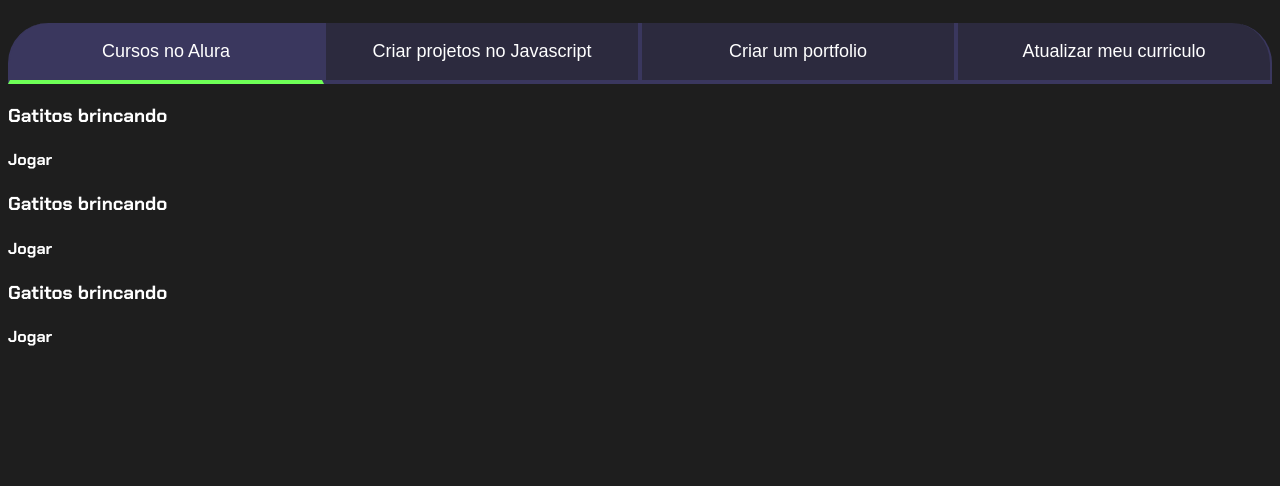
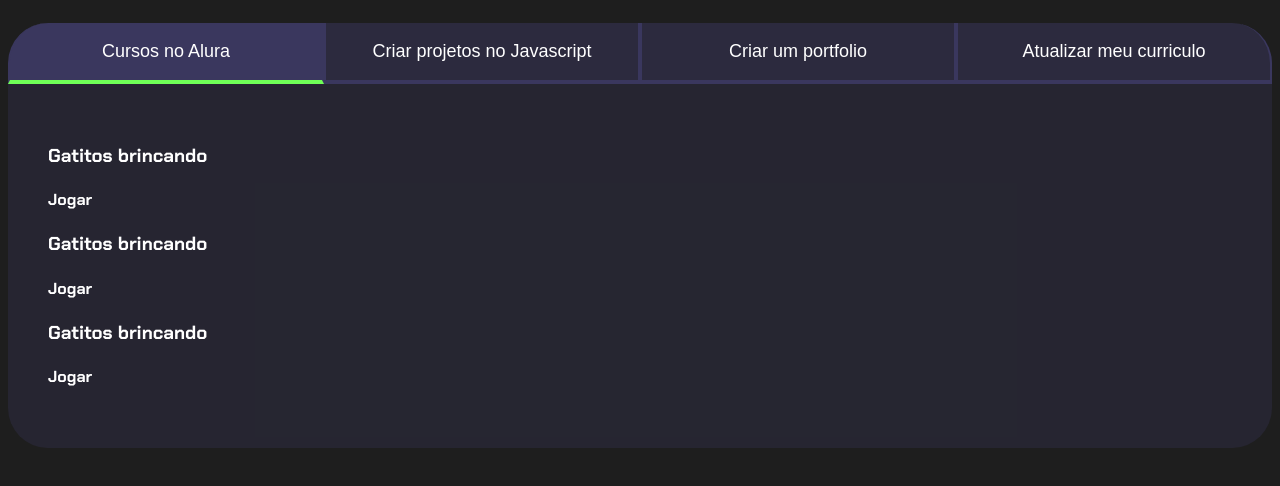
Before and after one commit to isacord/3b, a plain HTML site: page index.html in a window 1280 px wide. Shown: the part 72-558 px from the top of the page. Drawn offline with Linux system fonts and the light colour scheme.

Commit message:
Update index.html

```diff
--- a/index.html
+++ b/index.html
@@ -1,5 +1,6 @@
 <!DOCTYPE html>
 <html lang="pt-br">
+
 <head>
     <meta charset="UTF-8">
     <meta http-equiv="X-UA-Compatible" content="IE=edge">
@@ -7,15 +8,18 @@
     <link rel="stylesheet" href="style.css">
     <title>Meus obejtivos do ano</title>
 </head>
+
 <body>
     <section class="conteudo-princial">
         <h2 class="titulo-principal">Meus objetivos do ano_</h2>
+        <div class="conteudo">
             <div class="botoes">
                 <button class="botao ativo">Cursos no Alura</button>
                 <button class="botao">Criar projetos no Javascript</button>
                 <button class="botao">Criar um portfolio</button>
                 <button class="botao">Atualizar meu curriculo</button>
             </div>
+            <div class="abas-textos">
                 <div>
                     <div class="abas-texto">
                         <div class="abas-conteudo ativo">
@@ -27,12 +31,19 @@
                                 <h3 class="aba-conteúdo-titulo-principal">Gatitos brincando</h3>
                                 <h4 class="aba-conteúdo-segundario">Jogar</h4>
                             </div>
+                        </div>
+                    </div>
                     <div class="abas-texto">
                         <div class="abas-conteudo">
                             <h3 class="aba-conteúdo-titulo-principal">Gatitos brincando</h3>
                             <h4 class="aba-conteúdo-segundario">Jogar</h4>
                         </div>
+                    </div>
+                </div>
+
+
     </section>
     <script src="main.js"></script>
 </body>
+
 </html>
```
Lines whose indentation alone changed are shown as unchanged.
